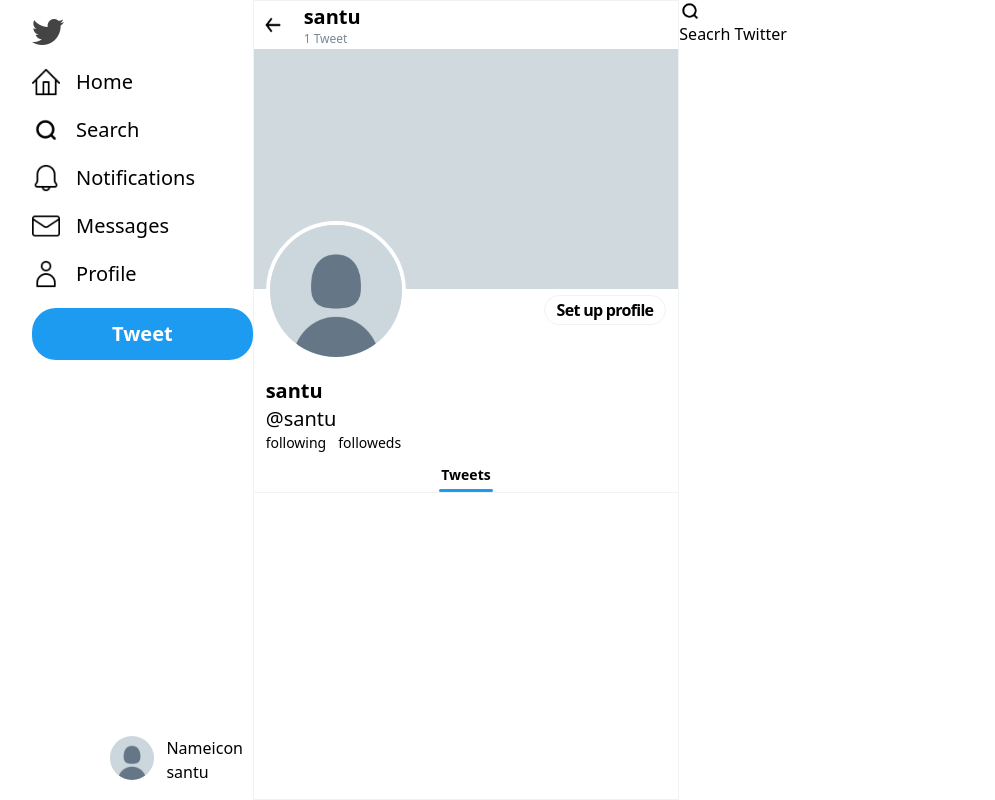
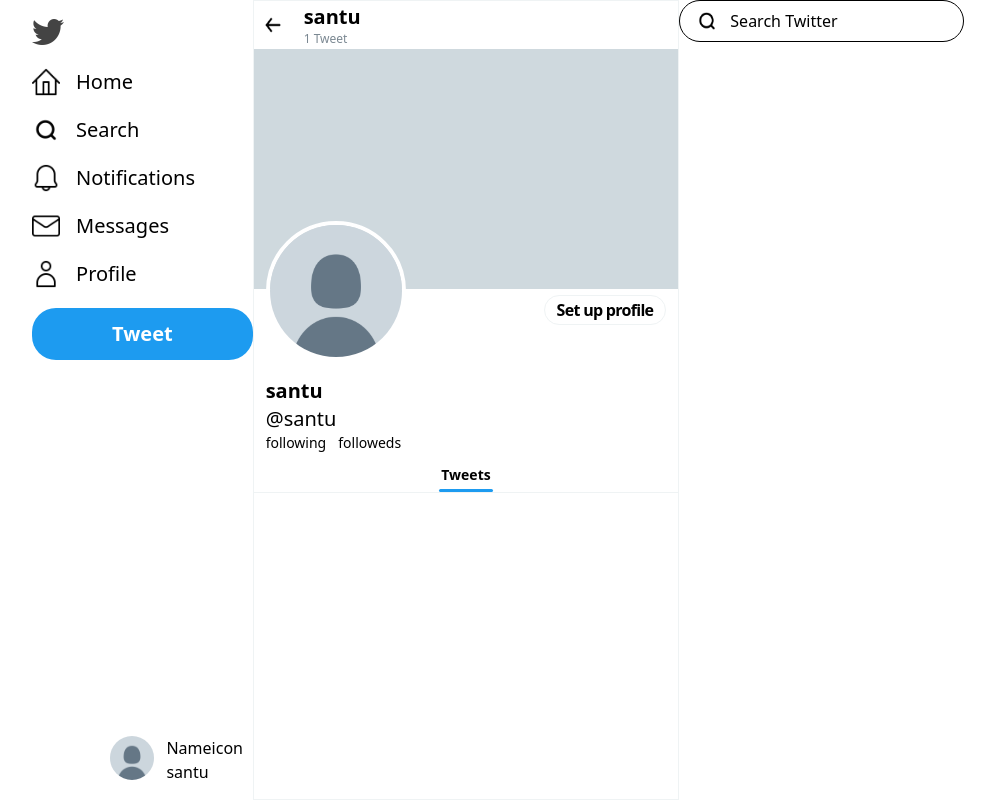
Before and after one commit to SantiZai/twitter-clon-front, a React (Vite) app: page /profile in a window 1280 px wide. Shown: the whole page, without its empty margins (174-1169 px from the left). Built offline with nearby package versions, Linux system fonts and the light colour scheme.

Commit message:
search bar

```diff
--- a/src/components/pages/Profile.tsx
+++ b/src/components/pages/Profile.tsx
@@ -47,9 +47,9 @@
 				</div>
 			</div>
 			<div className="more">
-				<div>
+				<div className='flex w-2/3 py-2 px-4 rounded-3xl gap-3 justify-left border border-black'>
 					<img src={search} width="22px" />
-					<span>Seacrh Twitter</span>
+					<span>Search Twitter</span>
 				</div>
 			</div>
 		</div>
```
